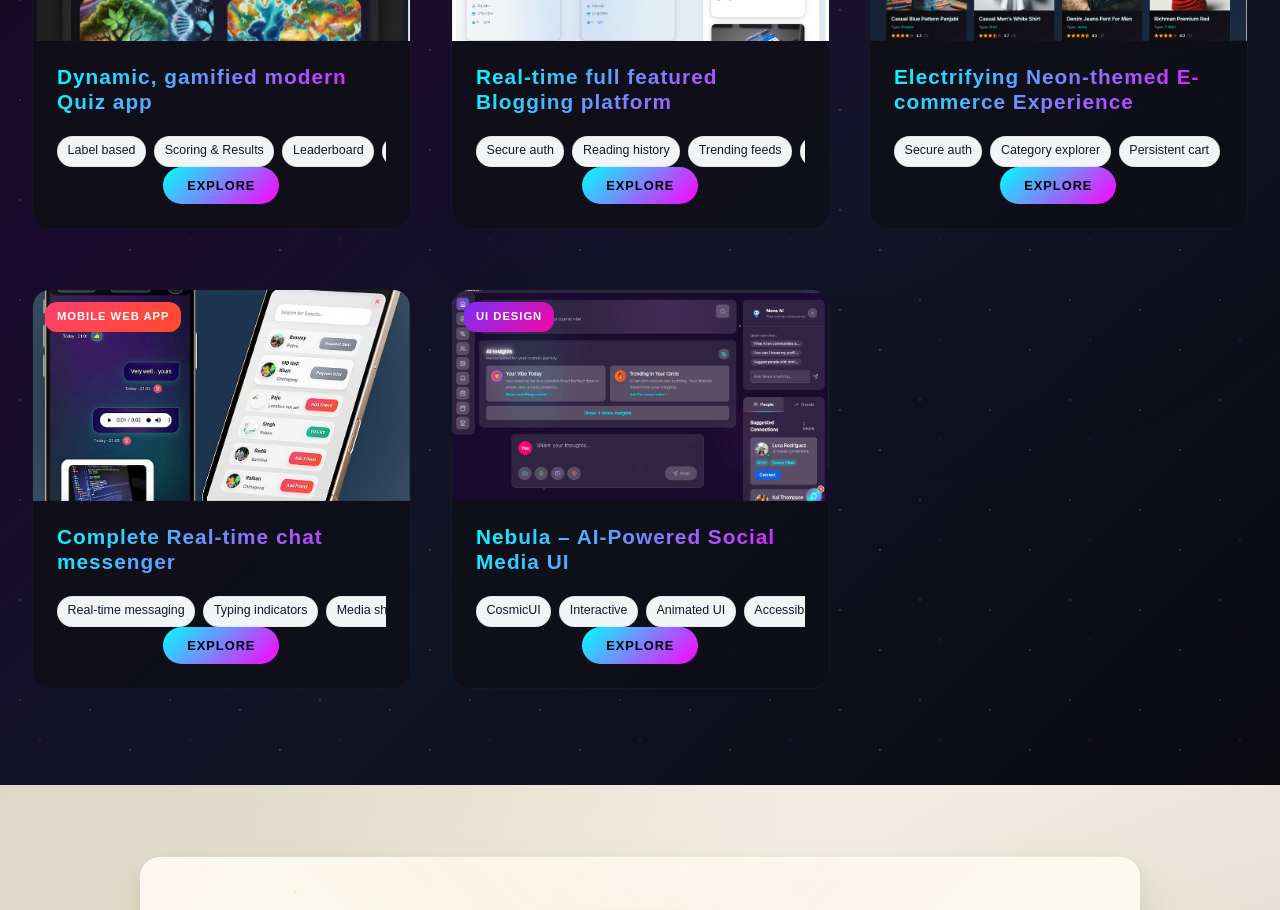
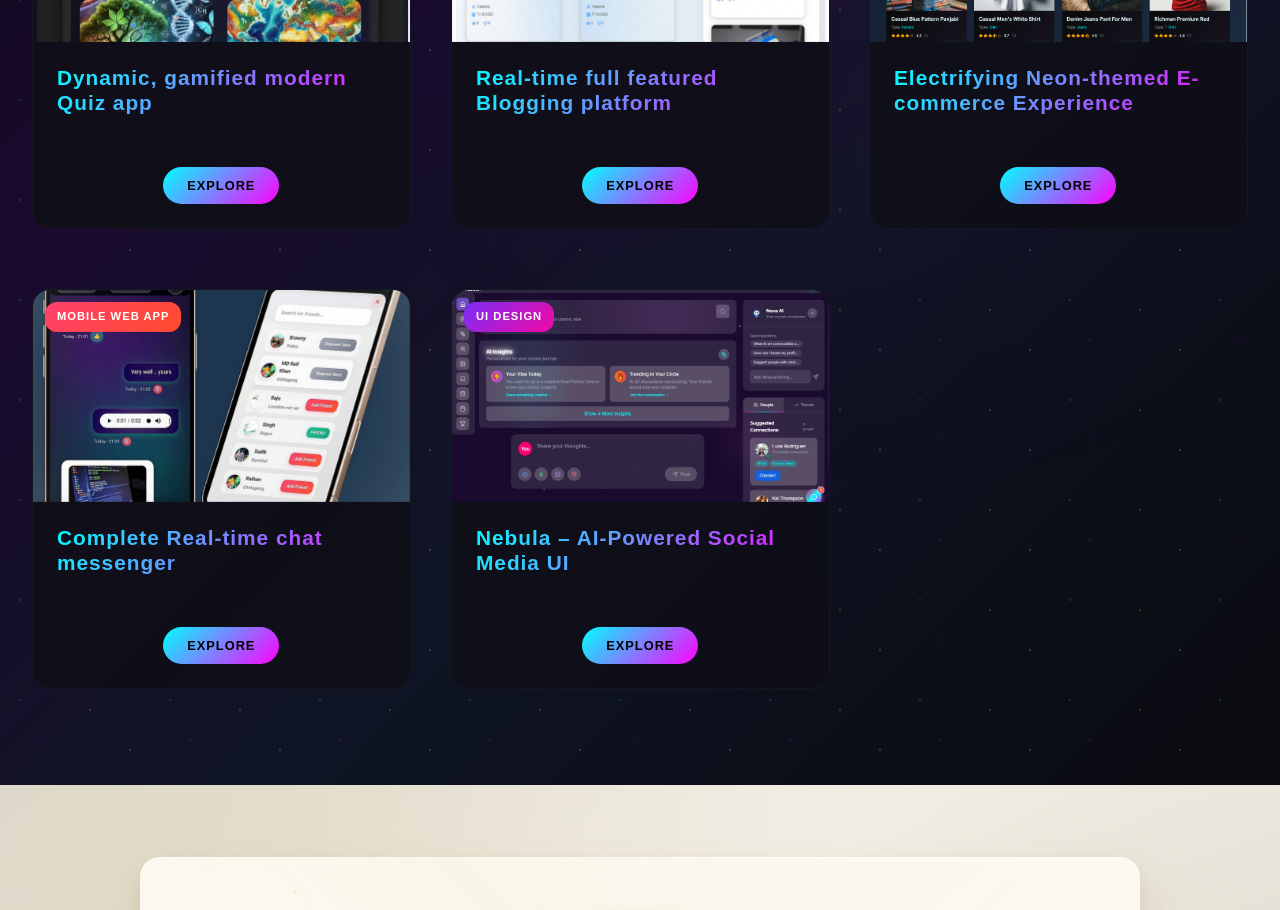
Before and after one commit to mrrafi2/Portfolio, a React (Vite) app: page / in a window 1280 px wide. Shown: the part 3900-4810 px from the top of the page. Built offline with nearby package versions, Linux system fonts and the light colour scheme; a web font is replaced by a local one.

Commit message:
fix: enhance FeatureChips component with autoplay and improved styling

```diff
--- a/src/components/FeatureChips.module.css
+++ b/src/components/FeatureChips.module.css
@@ -1,53 +1,141 @@
+/* FeatureChips.module.css */
 
-.list {
-  display: flex;
-  gap: 0.5rem;
-  flex-wrap: nowrap;
-  overflow-x: auto;
-  padding: 0;
-  margin: 0.5rem 0 0;
-  list-style: none;
-  -webkit-overflow-scrolling: touch;
+:root {
+  --chip-bg: linear-gradient(135deg, rgba(255,255,255,0.85), rgba(245,246,250,0.85));
+  --chip-border: rgba(16,24,40,0.06);
+  --accent: #7c3aed; /* purple accent */
 }
 
-.list::-webkit-scrollbar { height: 8px; }
-.list::-webkit-scrollbar-thumb { background: rgba(0,0,0,0.12); border-radius: 999px; }
+/* overall wrapper */
+.carousel {
+  display: flex;
+  align-items: center;
+  gap: 0.6rem;
+  width: 100%;
+  position: relative;
+  --nav-size: 36px;
+}
 
+/* navigation buttons */
+.nav {
+  display: inline-grid;
+  place-items: center;
+  width: var(--nav-size);
+  height: var(--nav-size);
+  border-radius: 8px;
+  border: 1px solid rgba(15,23,42,0.06);
+  background: white;
+  box-shadow: 0 6px 18px rgba(2,6,23,0.06);
+  cursor: pointer;
+  font-size: 1.25rem;
+  line-height: 1;
+  padding: 0;
+  color: #111827;
+  transition: transform 0.12s ease, box-shadow 0.12s ease;
+}
+.nav:disabled {
+  opacity: 0.45;
+  cursor: default;
+}
+.nav:not(:disabled):hover {
+  transform: translateY(-2px);
+  box-shadow: 0 10px 24px rgba(2,6,23,0.08);
+}
+
+/* viewport hides overflow */
+.viewport {
+  overflow: hidden;
+  flex: 1 1 auto;
+}
+
+/* track */
+.track {
+  display: flex;
+  gap: 0.6rem;
+  transition: transform 360ms cubic-bezier(.2,.9,.2,1);
+  will-change: transform;
+  padding: 0.2rem 0;
+  margin: 0;
+  list-style: none;
+}
+
+/* a single chip size is 1 / visibleCount of viewport */
 .chip {
+  flex: 0 0 calc(100% / var(--visibleCount));
   display: inline-flex;
   align-items: center;
-  gap: 0.4rem;
-  background: #f3f4f6;             /* subtle neutral background */
-  color: #111827;
-  padding: 0.28rem 0.6rem;
-  font-size: 0.78rem;
+  gap: 0.6rem;
+  padding: 0.5rem 0.9rem;
   border-radius: 999px;
-  border: 1px solid rgba(17,24,39,0.06);
+  background: var(--chip-bg);
+  border: 1px solid var(--chip-border);
+  box-shadow: 0 4px 18px rgba(15,23,42,0.06);
+  font-size: 0.86rem;
+  color: #0f172a;
   white-space: nowrap;
-  box-shadow: 0 1px 0 rgba(0,0,0,0.02);
-  transition: transform .12s ease, box-shadow .12s ease;
+  overflow: hidden;
+  text-overflow: ellipsis;
+  align-self: center;
+  transform-origin: center;
+  transition: transform 220ms ease, box-shadow 220ms ease;
 }
 
-/* hover/focus for accessibility */
+/* small decorative icon on the left of chip */
+.icon {
+  display: inline-grid;
+  place-items: center;
+  width: 20px;
+  height: 20px;
+  font-size: 0.85rem;
+  color: var(--accent);
+  background: linear-gradient(135deg, rgba(124,58,237,0.12), rgba(124,58,237,0.05));
+  border-radius: 6px;
+  box-shadow: inset 0 -2px 6px rgba(124,58,237,0.03);
+}
+
+/* text truncation */
+.text {
+  display: inline-block;
+  max-width: calc(100% - 32px);
+  overflow: hidden;
+  text-overflow: ellipsis;
+}
+
+/* hover & focus styles */
 .chip:hover,
 .chip:focus {
-  transform: translateY(-1px);
-  box-shadow: 0 6px 14px rgba(15,23,42,0.06);
-  cursor: default;
+  transform: translateY(-6px) scale(1.02);
+  box-shadow: 0 18px 48px rgba(2,6,23,0.12);
+  cursor: pointer;
   outline: none;
 }
 
-/* Overflow chip */
-.overflow {
-  background: linear-gradient(90deg,#eef2ff,#eef3ff);
-  border-color: rgba(99,102,241,0.12);
-  color: #4f46e5;
-  font-weight: 600;
+/* dots under carousel */
+.dots {
+  display: inline-flex;
+  gap: 0.35rem;
+  margin-left: 0.6rem;
+}
+.dot {
+  width: 8px;
+  height: 8px;
+  border-radius: 6px;
+  border: none;
+  background: rgba(15,23,42,0.08);
+  padding: 0;
+  cursor: pointer;
+  transition: transform 160ms ease, background 160ms ease;
+}
+.dot:hover { transform: scale(1.2); }
+.activeDot {
+  background: linear-gradient(90deg, var(--accent), #06b6d4);
+  box-shadow: 0 6px 18px rgba(12,34,86,0.12);
 }
 
-.text {
-  display: inline-block;
-  max-width: 10.5rem; /* clamp width, adjust as needed */
-  overflow: hidden;
-  text-overflow: ellipsis;
+/* responsive tweaks */
+@media (max-width: 640px) {
+  .carousel { gap: 0.4rem; }
+  .chip { padding: 0.42rem 0.7rem; font-size: 0.78rem; }
+  .icon { width: 18px; height: 18px; font-size: 0.75rem; }
+  .nav { width: 32px; height: 32px; font-size: 1rem; }
 }
--- a/src/components/Projects.jsx
+++ b/src/components/Projects.jsx
@@ -144,7 +144,7 @@ const ProjectCard = ({ project, index, onClick }) => {
         <div className={styles.cardContent}>
           <h3 className={styles.projectTitle}>{project.title}</h3>
 
-  <FeatureChips Keyfeature={project.Keyfeature} maxVisible={5} />
+  <FeatureChips Keyfeature={project.Keyfeature} visibleCount={4} autoplay={false}/>
 
           <div className={styles.cardFooter}>
             <button
--- a/src/components/featureChip.jsx
+++ b/src/components/featureChip.jsx
@@ -1,25 +1,150 @@
-import React from "react";
+// FeatureChips.jsx
+import React, { useEffect, useRef, useState } from "react";
 import styles from "./FeatureChips.module.css";
 
-export default function FeatureChips({ Keyfeature = [], maxVisible = 6 }) {
-  if (!Keyfeature || Keyfeature.length === 0) return null;
+export default function FeatureChips({
+  features = [],
+  visibleCount = 4,
+  autoplay = false,
+  autoplayInterval = 3500,
+}) {
+  if (!features || features.length === 0) return null;
 
-  const visible = Keyfeature.slice(0, maxVisible);
-  const overflowCount = Keyfeature.length - visible.length;
+  const total = features.length;
+  const maxIndex = Math.max(0, total - visibleCount);
+  const [index, setIndex] = useState(0);
+  const trackRef = useRef(null);
+  const pointerRef = useRef({ active: false, startX: 0 });
+
+  // autoplay
+  useEffect(() => {
+    if (!autoplay || maxIndex === 0) return;
+    const id = setInterval(() => {
+      setIndex((i) => (i >= maxIndex ? 0 : i + 1));
+    }, autoplayInterval);
+    return () => clearInterval(id);
+  }, [autoplay, autoplayInterval, maxIndex]);
+
+  // keyboard nav
+  useEffect(() => {
+    const onKey = (e) => {
+      if (e.key === "ArrowLeft") prev();
+      if (e.key === "ArrowRight") next();
+    };
+    window.addEventListener("keydown", onKey);
+    return () => window.removeEventListener("keydown", onKey);
+  }, [index, maxIndex]);
+
+  const prev = () => setIndex((i) => Math.max(0, i - 1));
+  const next = () => setIndex((i) => Math.min(maxIndex, i + 1));
+
+  // swipe (pointer events)
+  const onPointerDown = (e) => {
+    pointerRef.current.active = true;
+    pointerRef.current.startX = e.clientX ?? (e.touches && e.touches[0].clientX);
+    // stop autoplay while touching
+    if (trackRef.current) trackRef.current.style.transition = "none";
+  };
+
+  const onPointerMove = (e) => {
+    if (!pointerRef.current.active || !trackRef.current) return;
+    const clientX = e.clientX ?? (e.touches && e.touches[0].clientX);
+    const delta = clientX - pointerRef.current.startX;
+    // translate temporarily for feel
+    const percentDelta = (delta / trackRef.current.offsetWidth) * 100;
+    const base = -(index * (100 / visibleCount));
+    trackRef.current.style.transform = `translateX(calc(${base}% + ${percentDelta}%))`;
+  };
+
+  const onPointerUp = (e) => {
+    if (!pointerRef.current.active || !trackRef.current) return;
+    pointerRef.current.active = false;
+    trackRef.current.style.transition = ""; // restore CSS transition
+
+    const clientX = e.clientX ?? (e.changedTouches && e.changedTouches[0].clientX);
+    const delta = clientX - pointerRef.current.startX;
+    const threshold = 40; // px
+
+    if (delta > threshold) prev();
+    else if (delta < -threshold) next();
+    else {
+      // small movement -> snap back
+      trackRef.current.style.transform = `translateX(-${index * (100 / visibleCount)}%)`;
+    }
+  };
+
+  // page dots count
+  const pages = maxIndex + 1;
 
   return (
-    <ul className={styles.list} aria-label="Project features">
-      {visible.map((f, i) => (
-        <li key={i} className={styles.chip} title={f} aria-label={f}>
-          <span className={styles.text}>{f}</span>
-        </li>
-      ))}
+    <div className={styles.carousel} role="group" aria-label="Project features carousel">
+      {/* Prev button */}
+      {maxIndex > 0 && (
+        <button
+          className={`${styles.nav} ${styles.prev}`}
+          onClick={prev}
+          aria-label="Previous features"
+          disabled={index === 0}
+        >
+          ‹
+        </button>
+      )}
 
-      {overflowCount > 0 && (
-        <li className={`${styles.chip} ${styles.overflow}`} aria-hidden>
-          +{overflowCount}
-        </li>
+      {/* viewport */}
+      <div
+        className={styles.viewport}
+        onPointerDown={onPointerDown}
+        onPointerMove={onPointerMove}
+        onPointerUp={onPointerUp}
+        onPointerCancel={onPointerUp}
+        onTouchStart={onPointerDown}
+        onTouchMove={onPointerMove}
+        onTouchEnd={onPointerUp}
+      >
+        <ul
+          ref={trackRef}
+          className={styles.track}
+          style={{
+            transform: `translateX(-${index * (100 / visibleCount)}%)`,
+            // expose visibleCount to CSS
+            ["--visibleCount"]: visibleCount,
+          }}
+        >
+          {features.map((f, i) => (
+            <li key={i} className={styles.chip} title={f} aria-label={f}>
+              <span className={styles.icon} aria-hidden>★</span>
+              <span className={styles.text}>{f}</span>
+            </li>
+          ))}
+        </ul>
+      </div>
+
+      {/* Next button */}
+      {maxIndex > 0 && (
+        <button
+          className={`${styles.nav} ${styles.next}`}
+          onClick={next}
+          aria-label="Next features"
+          disabled={index === maxIndex}
+        >
+          ›
+        </button>
       )}
-    </ul>
+
+      {/* dots */}
+      {pages > 1 && (
+        <div className={styles.dots} role="tablist" aria-label="Feature pages">
+          {Array.from({ length: pages }).map((_, p) => (
+            <button
+              key={p}
+              className={`${styles.dot} ${p === index ? styles.activeDot : ""}`}
+              aria-label={`Go to features page ${p + 1}`}
+              aria-pressed={p === index}
+              onClick={() => setIndex(p)}
+            />
+          ))}
+        </div>
+      )}
+    </div>
   );
 }
```
